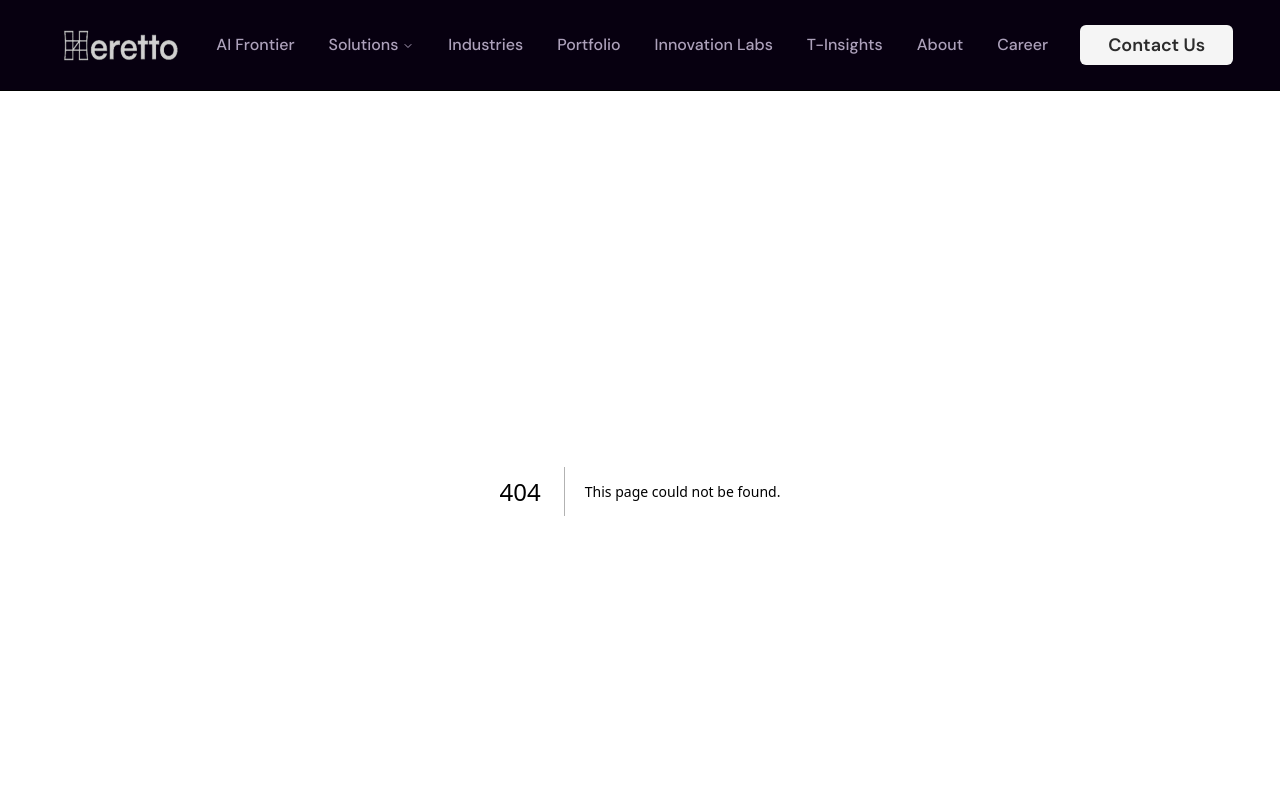
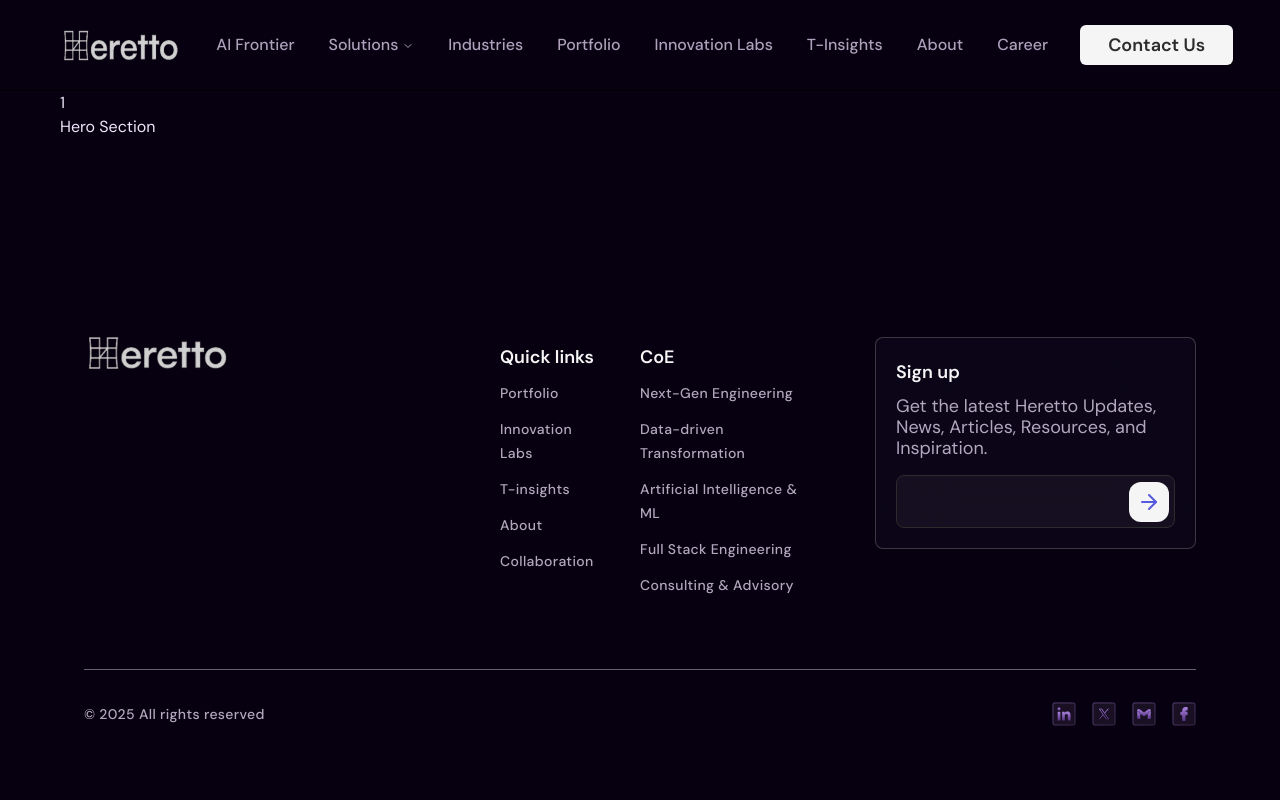
Before and after one commit to sarthak-infogen-labs/hereto, a Next.js app: page /data-driven-transformation/1 in a window 1280 px wide. Before the commit this address had no page. Shown: the top 800 px of the page. Built offline with nearby package versions, Linux system fonts and the light colour scheme.

Commit message:
dynamic routing added for data-driven-transformation services pages

```diff
--- /dev/null
+++ b/src/app/data-driven-transformation/[slug]/page.tsx
@@ -0,0 +1,13 @@
+"use client";
+
+import { useParams } from "next/navigation";
+import { HeroSection } from "./sections/HeroSection";
+export default function Page() {
+  const params = useParams();
+  return (
+    <div className="main-container-width global-padding text-white">
+      <h1>{params.slug}</h1>
+      <HeroSection />
+    </div>
+  );
+}
--- /dev/null
+++ b/src/app/data-driven-transformation/[slug]/sections/HeroSection.tsx
@@ -0,0 +1,7 @@
+export function HeroSection() {
+  return (
+    <div className="text-white">
+      <h1>Hero Section</h1>
+    </div>
+  );
+}
```
